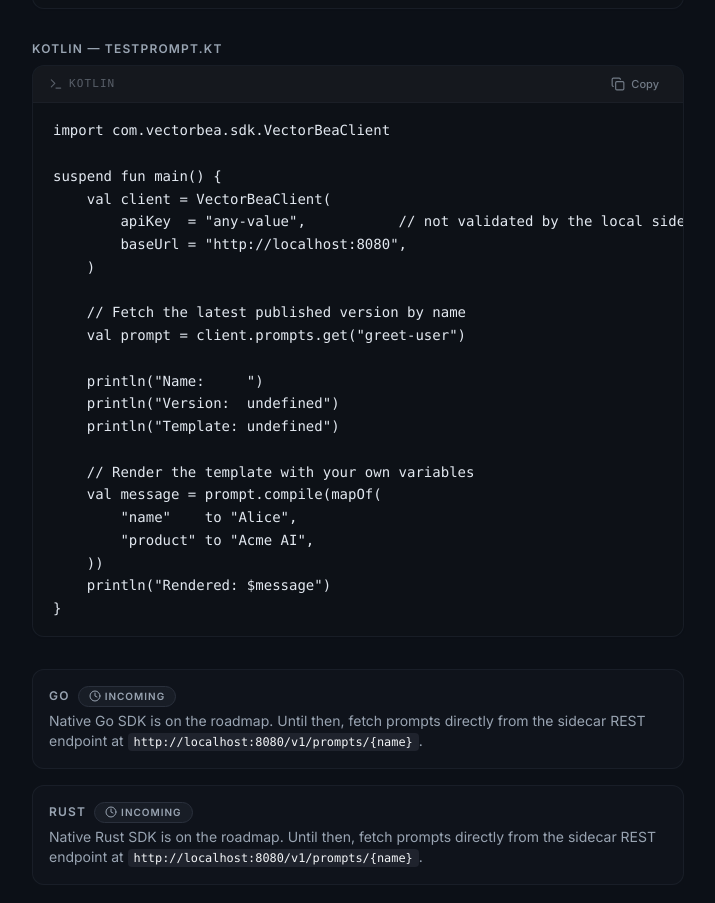
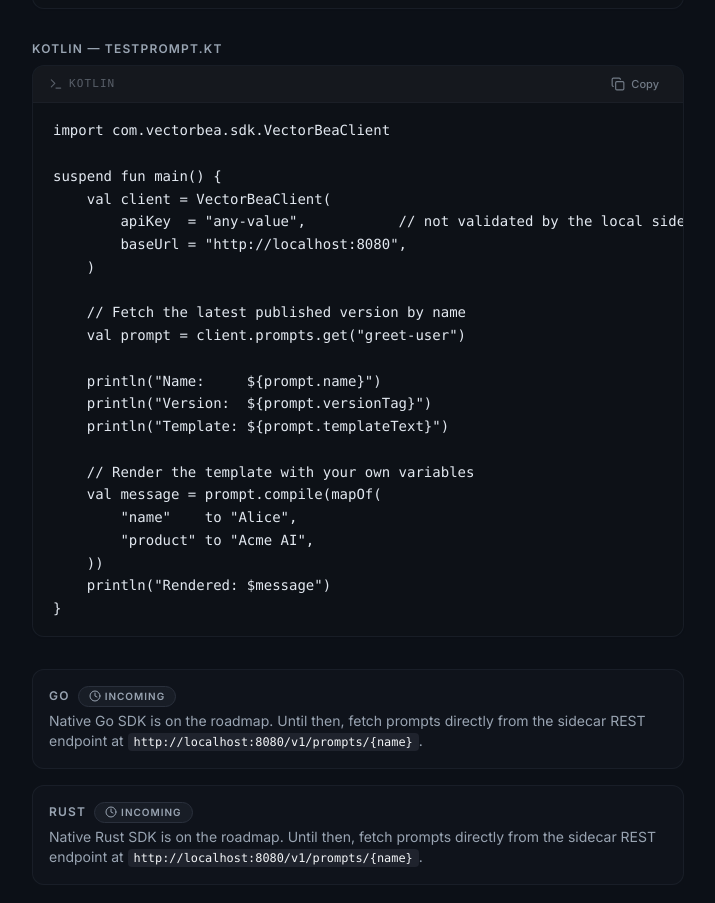
Before and after one commit to susmitbanerjee/vectorbea, a Next.js app in the folder vectorbea-ui/: page /docs/quickstart in a window 1280 px wide. Shown: the part 6570-7473 px from the top of the page, without its empty margins (288-1003 px from the left). Built offline with nearby package versions, Linux system fonts and the light colour scheme.

Commit message:
VB-43, UI and docs changes

```diff
--- a/vectorbea-ui/app/docs/quickstart/page.tsx
+++ b/vectorbea-ui/app/docs/quickstart/page.tsx
@@ -478,9 +478,9 @@ suspend fun main() {
     // Fetch the latest published version by name
     val prompt = client.prompts.get("greet-user")
 
-    println("Name:     ${prompt.name}")
-    println("Version:  ${prompt.versionTag}")
-    println("Template: ${prompt.templateText}")
+    println("Name:     ${"$"}{prompt.name}")
+    println("Version:  ${"$"}{prompt.versionTag}")
+    println("Template: ${"$"}{prompt.templateText}")
 
     // Render the template with your own variables
     val message = prompt.compile(mapOf(
```
